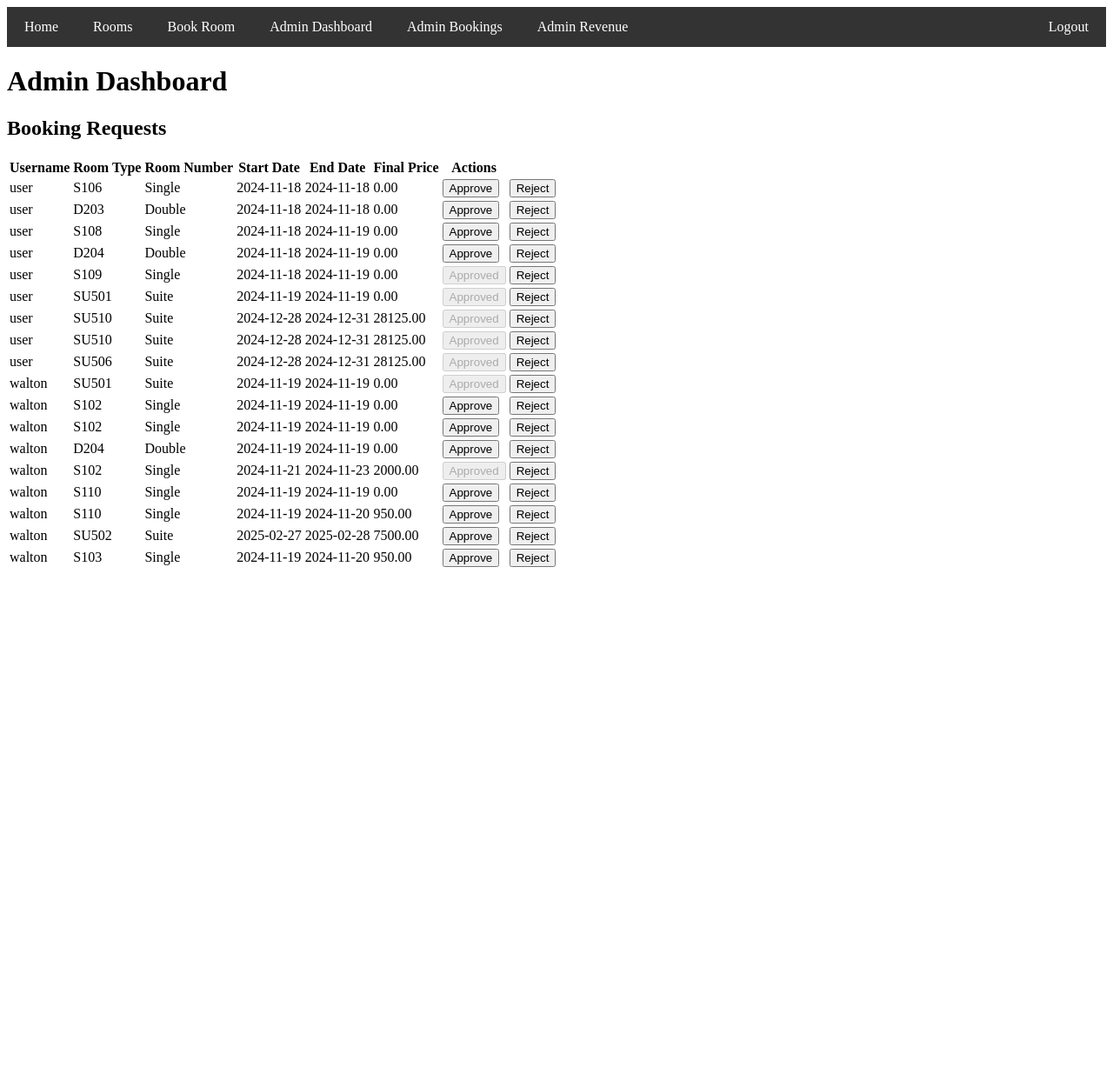
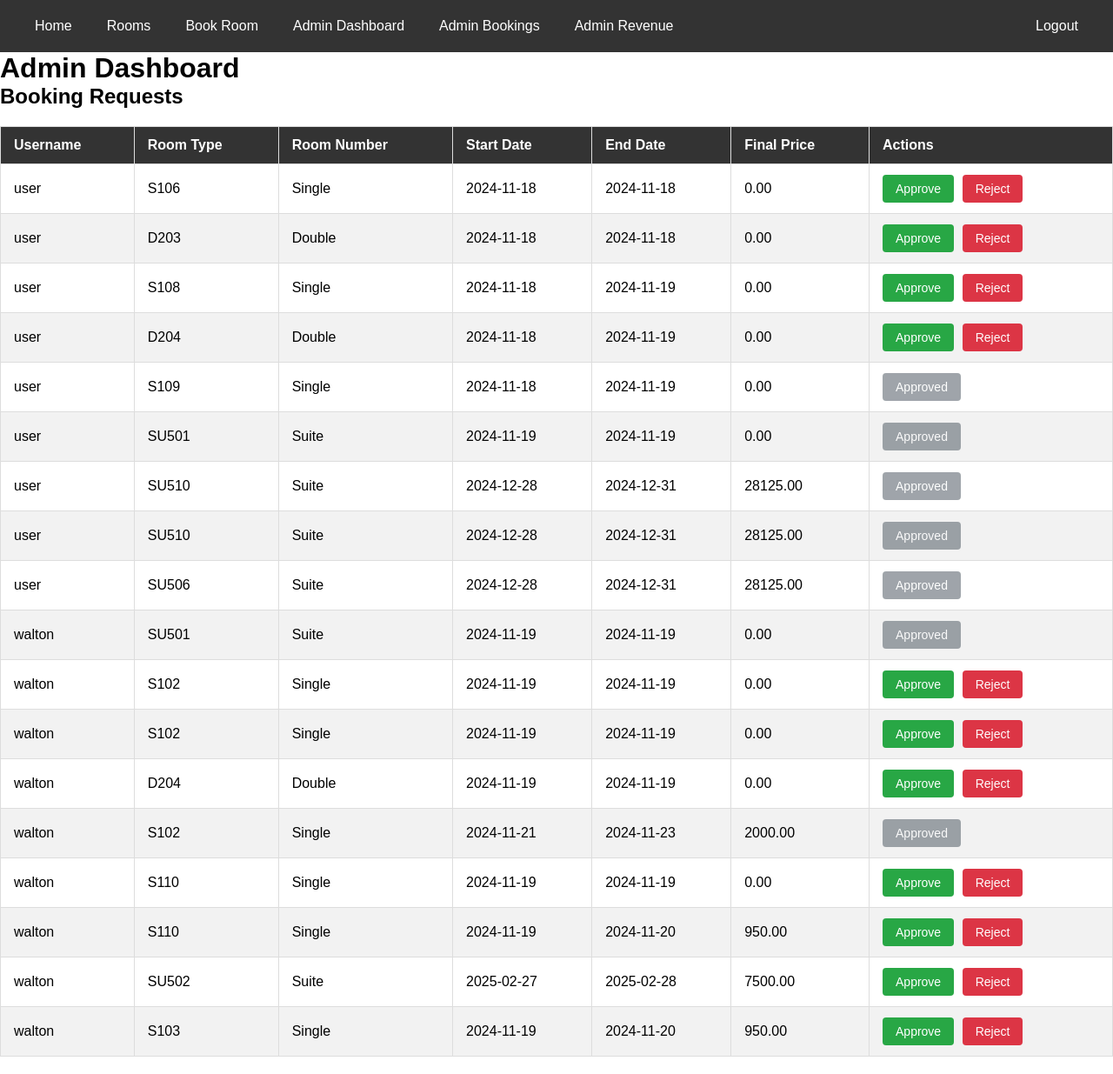
Before and after one commit to xiaosupreme/Walton_V1, a Flask app: page /admin-dashboard in a window 1280 px wide. Shown: the whole page at 87% size. Before the commit the page ends 652 px from the top, so only its background shows below. Run offline with Flask 3, Linux system fonts and the light colour scheme; the visitor is signed in with stand-in values (Sample User, id 1); data comes from the database, SQL or seed files in the repository; parts of the project's set-up code (start-up, migrations or seed data) failed here and were passed over; some libraries are stand-ins or nearby versions.

Commit message:
Update Appearances
Updated Navbar, Booking table appearance for admin dashboard and user booking requests

```diff
--- a/app.py
+++ b/app.py
@@ -72,7 +72,7 @@ def send_message():
 def get_conversation():
     return jsonify(session.get('messages', []))
 
-@app.route('/')
+@app.route('/index')
 def index():
 
     is_logged_in = 'user_id' in session
@@ -893,7 +893,7 @@ def Suite_room():
 def about():
     return render_template('about.html')
 
-@app.route('/index_no_login')
+@app.route('/')
 def index_no_login():
     return render_template('index_no_login.html')
 
--- a/templates/admin_dashboard.html
+++ b/templates/admin_dashboard.html
@@ -4,6 +4,81 @@
     <meta charset="UTF-8">
     <meta name="viewport" content="width=device-width, initial-scale=1.0">
     <title>Admin Dashboard</title>
+    <style>
+        /* Table Styles */
+        table {
+            width: 100%;
+            border-collapse: collapse;
+            margin: 20px 0;
+            font-size: 16px;
+            text-align: left;
+        }
+
+        table thead {
+            background-color: #333;
+            color: white;
+        }
+
+        table th, table td {
+            border: 1px solid #ddd;
+            padding: 12px 15px;
+        }
+
+        table tr:nth-child(even) {
+            background-color: #f2f2f2;
+        }
+
+        table tr:hover {
+            background-color: #ddd;
+        }
+
+        table th {
+            background-color: #333;
+            color: white;
+        }
+
+        /* Button Styling */
+        .btn {
+            padding: 8px 15px;
+            font-size: 14px;
+            border: none;
+            border-radius: 4px;
+            cursor: pointer;
+            margin-right: 5px;
+        }
+
+        .btn-success {
+            background-color: #28a745;
+            color: white;
+        }
+
+        .btn-success:hover {
+            background-color: #218838;
+        }
+
+        .btn-danger {
+            background-color: #dc3545;
+            color: white;
+        }
+
+        .btn-danger:hover {
+            background-color: #c82333;
+        }
+
+        .btn-secondary {
+            background-color: #6c757d;
+            color: white;
+        }
+
+        .btn-secondary:hover {
+            background-color: #5a6268;
+        }
+
+        .btn[disabled] {
+            cursor: not-allowed;
+            opacity: 0.65;
+        }
+    </style>
 </head>
 <body>
     {% include 'navbar.html' %}
@@ -31,21 +106,20 @@
                     <td>{{ request[4] }}</td>
                     <td>{{ request[5] }}</td>
                     <td>{{ request[6] }}</td>
-
-                    {% if request[7] == 'enabled' %}
-                        <td><form method="POST" action="{{ url_for('approve_booking', booking_request_id=request[0]) }}">
-                            <button type="submit" class="btn btn-success">Approve</button>
-                        </form></td>
-                    {% else %}
-                        <td><button class="btn btn-secondary" disabled>Approved</button></td>
-                    {% endif %}
-
-                    <td><form method="POST" action="{{ url_for('reject_booking', booking_request_id=request[0]) }}">
-                        <button type="submit" class="btn btn-danger">Reject</button>
-                    </form></td>
+                    <td>
+                        {% if request[7] == 'enabled' %}
+                            <form method="POST" action="{{ url_for('approve_booking', booking_request_id=request[0]) }}" style="display: inline;">
+                                <button type="submit" class="btn btn-success">Approve</button>
+                            </form>
+                            <form method="POST" action="{{ url_for('reject_booking', booking_request_id=request[0]) }}" style="display: inline;">
+                                <button type="submit" class="btn btn-danger">Reject</button>
+                            </form>
+                        {% else %}
+                            <button class="btn btn-secondary" disabled>Approved</button>
+                        {% endif %}
+                    </td>
                 </tr>
-            {% endfor %}
-
+                {% endfor %}
             </tbody>
         </table>
     {% else %}
--- a/templates/navbar.html
+++ b/templates/navbar.html
@@ -5,20 +5,31 @@
     <meta name="viewport" content="width=device-width, initial-scale=1.0">
     <title>Website</title>
     <style>
-        /* Updated CSS */
+        /* Reset styles */
+        * {
+            margin: 0;
+            padding: 0;
+            box-sizing: border-box;
+        }
+
+        body {
+            font-family: Arial, sans-serif;
+        }
+
+        /* Navbar styles */
         .navbar {
             display: flex;
             align-items: center;
-            justify-content: space-between;
             background-color: #333;
-            padding: 0;
+            padding: 0 20px;
+            height: 60px;
         }
 
         .navbar a, .navbar > div {
+            color: white;
+            text-decoration: none;
             padding: 14px 20px;
-            color: white;
             text-align: center;
-            text-decoration: none;
             cursor: pointer;
         }
 
```
Also changed, not shown: other parts of templates/navbar.html (+23 -9 lines), templates/my_booking_requests.html (+47 -0 lines), templates/standard_room.html (+19 -0 lines), templates/about.html (added).
